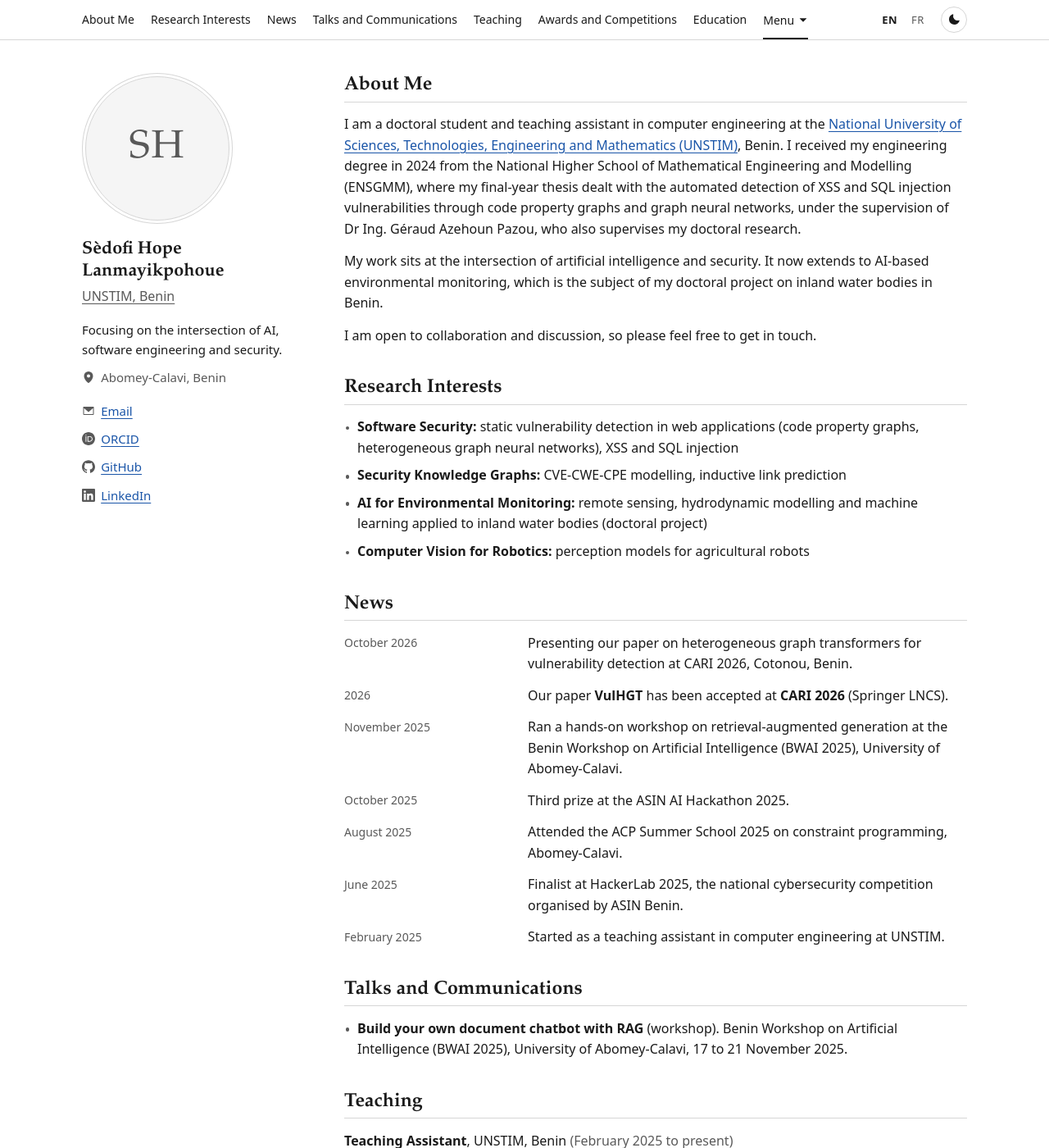
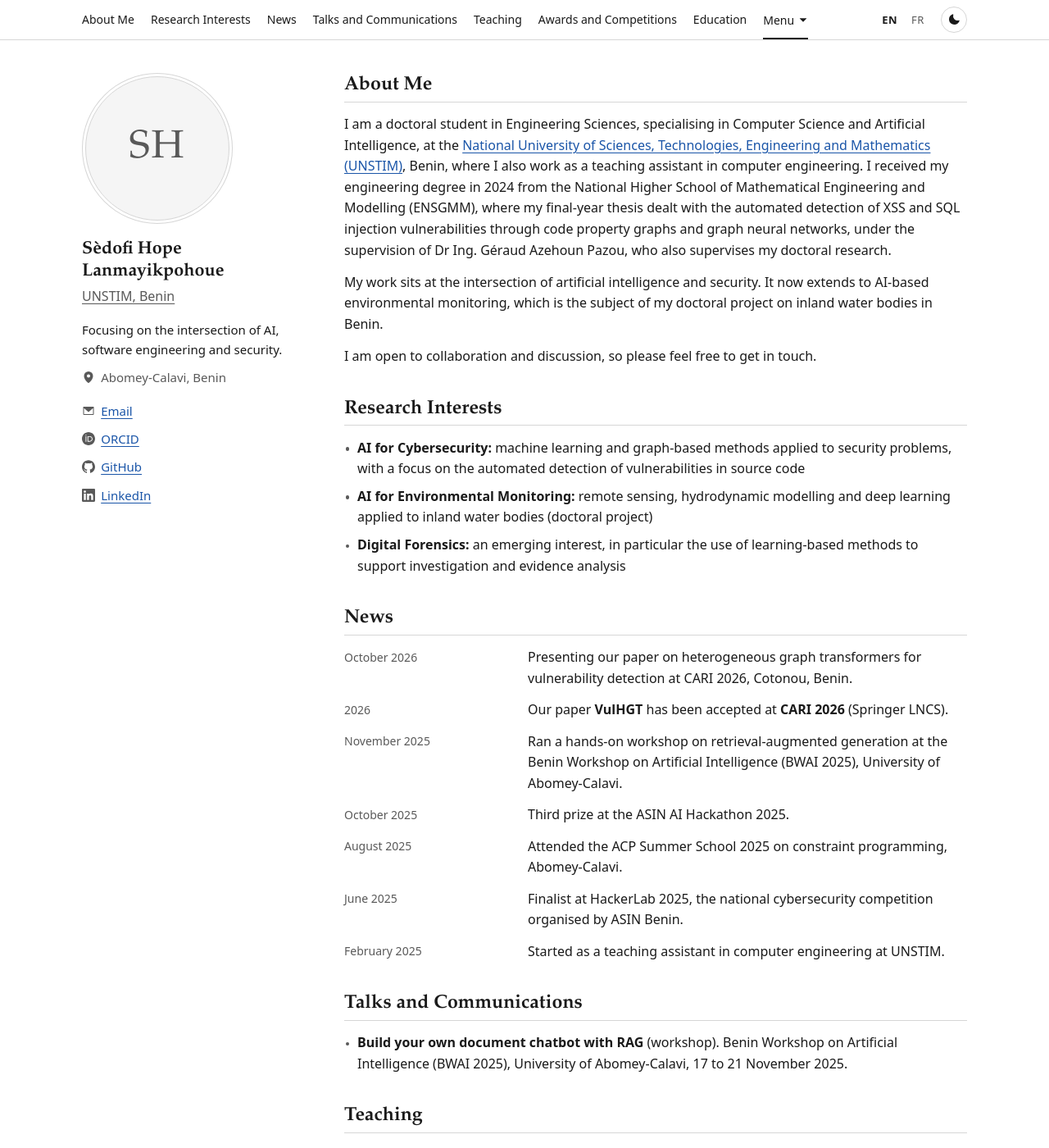
Before and after one commit to sedofihope/sedofihope.github.io, a Jekyll site: the page built from index.html, in a window 1280 px wide and 1400 px high. Shown: the whole window at 82% size. Built offline with Jekyll 4.4.1, drawn with Linux system fonts in a browser that asks for light colours; some of the changed text lies outside the part shown.

Commit message:
Correct PhD title, research interests and teaching
- PhD in Engineering Sciences, specialisation Computer Science and
  Artificial Intelligence; computer engineering kept for the teaching
  post only (About, Education, meta description, JSON-LD jobTitle)
- Research interests reduced to three: AI for Cybersecurity, AI for
  Environmental Monitoring, Digital Forensics; knowsAbout aligned
- Teaching: writing of course notes added

```diff
--- a/_data/content_en.yml
+++ b/_data/content_en.yml
@@ -12,9 +12,10 @@ og_locale: en_GB
 page_title: Sèdofi Hope Lanmayikpohoue - Homepage
 news_page_title: News - Sèdofi Hope Lanmayikpohoue
 description: >-
-  Sèdofi Hope Lanmayikpohoue, doctoral student and teaching assistant in computer
-  engineering at UNSTIM, Benin. Research on AI for software security: static
-  vulnerability detection, code property graphs, graph neural networks.
+  Sèdofi Hope Lanmayikpohoue, doctoral student in Engineering Sciences (Computer
+  Science and Artificial Intelligence) at UNSTIM, Benin, and teaching assistant in
+  computer engineering. Research on AI for cybersecurity, including the detection
+  of vulnerabilities in source code, and AI for environmental monitoring.
 
 ui:
   skip: Skip to main content
@@ -52,16 +53,16 @@ sidebar:
   location: Abomey-Calavi, Benin
 
 jsonld:
-  job_title: Doctoral student and teaching assistant in computer engineering
+  job_title: Doctoral student in Engineering Sciences (Computer Science and Artificial Intelligence) and teaching assistant in computer engineering
   affiliation: National University of Sciences, Technologies, Engineering and Mathematics (UNSTIM)
   alumni_of: National Higher School of Mathematical Engineering and Modelling (ENSGMM)
   knows_about:
-    - Software security
-    - Static vulnerability detection
-    - Code property graphs
+    - AI for cybersecurity
+    - Vulnerability detection in source code
     - Graph neural networks
-    - Security knowledge graphs
     - AI for environmental monitoring
+    - Remote sensing
+    - Digital forensics
 
 nav:
   about: About Me
@@ -88,21 +89,19 @@ sections:
   skills: Technical Skills
 
 about: |
-  I am a doctoral student and teaching assistant in computer engineering at the [National University of Sciences, Technologies, Engineering and Mathematics (UNSTIM)](https://www.unstim.bj), Benin. I received my engineering degree in 2024 from the National Higher School of Mathematical Engineering and Modelling (ENSGMM), where my final-year thesis dealt with the automated detection of XSS and SQL injection vulnerabilities through code property graphs and graph neural networks, under the supervision of Dr Ing. Géraud Azehoun Pazou, who also supervises my doctoral research.
+  I am a doctoral student in Engineering Sciences, specialising in Computer Science and Artificial Intelligence, at the [National University of Sciences, Technologies, Engineering and Mathematics (UNSTIM)](https://www.unstim.bj), Benin, where I also work as a teaching assistant in computer engineering. I received my engineering degree in 2024 from the National Higher School of Mathematical Engineering and Modelling (ENSGMM), where my final-year thesis dealt with the automated detection of XSS and SQL injection vulnerabilities through code property graphs and graph neural networks, under the supervision of Dr Ing. Géraud Azehoun Pazou, who also supervises my doctoral research.
 
   My work sits at the intersection of artificial intelligence and security. It now extends to AI-based environmental monitoring, which is the subject of my doctoral project on inland water bodies in Benin.
 
   I am open to collaboration and discussion, so please feel free to get in touch.
 
 research:
-  - label: Software Security
-    text: static vulnerability detection in web applications (code property graphs, heterogeneous graph neural networks), XSS and SQL injection
-  - label: Security Knowledge Graphs
-    text: CVE-CWE-CPE modelling, inductive link prediction
+  - label: AI for Cybersecurity
+    text: machine learning and graph-based methods applied to security problems, with a focus on the automated detection of vulnerabilities in source code
   - label: AI for Environmental Monitoring
-    text: remote sensing, hydrodynamic modelling and machine learning applied to inland water bodies (doctoral project)
-  - label: Computer Vision for Robotics
-    text: perception models for agricultural robots
+    text: remote sensing, hydrodynamic modelling and deep learning applied to inland water bodies (doctoral project)
+  - label: Digital Forensics
+    text: an emerging interest, in particular the use of learning-based methods to support investigation and evidence analysis
 
 # Reverse chronological order, most recent first.
 news:
@@ -157,7 +156,7 @@ teaching:
   place: UNSTIM, Benin
   period: February 2025 to present
   courses: Algorithmics; Python programming (CPGE, first year); Numerical methods with MATLAB and Octave (CPGE, second year).
-  other: Also involved in exercise design, exam marking, and the supervision of student projects and interns.
+  other: Also involved in the writing of course notes, in exercise design and exam marking, and in the supervision of student projects and interns.
 
 awards:
   - date: October 2025
@@ -178,7 +177,7 @@ awards:
 
 education:
   - period: Ongoing # TODO replace with "[year] to present"
-    text: "PhD student in computer engineering, UNSTIM, Benin. Doctoral project on AI-based monitoring of inland water bodies. Advisor: Dr Ing. Géraud Azehoun Pazou."
+    text: "PhD in Engineering Sciences, specialisation: Computer Science and Artificial Intelligence, UNSTIM, Benin. Doctoral project on AI-based monitoring of inland water bodies. Advisor: Dr Ing. Géraud Azehoun Pazou."
   - period: 2021 to 2024
     text: "Engineering degree in Computer Science, Logistics and Operations Research, [National Higher School of Mathematical Engineering and Modelling (ENSGMM)](https://ensgmm.unstim.bj), Abomey, Benin. Final-year thesis: *Web application security: code property graphs and graph neural networks for the automated detection of XSS and SQL injection vulnerabilities*."
   - period: 2019 to 2021
--- a/_data/content_fr.yml
+++ b/_data/content_fr.yml
@@ -7,10 +7,11 @@ og_locale: fr_FR
 page_title: Sèdofi Hope Lanmayikpohoue - Page personnelle
 news_page_title: Actualités - Sèdofi Hope Lanmayikpohoue
 description: >-
-  Sèdofi Hope Lanmayikpohoue, doctorant et assistant d'enseignement en génie
-  informatique à l'UNSTIM, Bénin. Recherche en IA pour la sécurité logicielle :
-  détection statique de vulnérabilités, graphes de propriétés de code, réseaux
-  de neurones sur graphes.
+  Sèdofi Hope Lanmayikpohoue, doctorant en Sciences de l'Ingénieur (Informatique
+  et Intelligence Artificielle) à l'UNSTIM, Bénin, et assistant d'enseignement en
+  génie informatique. Recherche en IA pour la cybersécurité, notamment la
+  détection de vulnérabilités dans le code source, et en IA pour la surveillance
+  environnementale.
 
 ui:
   skip: Aller au contenu principal
@@ -49,16 +50,16 @@ sidebar:
   location: Abomey-Calavi, Bénin
 
 jsonld:
-  job_title: Doctorant et assistant d'enseignement en génie informatique
+  job_title: Doctorant en Sciences de l'Ingénieur (Informatique et Intelligence Artificielle) et assistant d'enseignement en génie informatique
   affiliation: Université Nationale des Sciences, Technologies, Ingénierie et Mathématiques (UNSTIM)
   alumni_of: École Nationale Supérieure de Génie Mathématique et Modélisation (ENSGMM)
   knows_about:
-    - Sécurité logicielle
-    - Détection statique de vulnérabilités
-    - Graphes de propriétés de code
+    - IA pour la cybersécurité
+    - Détection de vulnérabilités dans le code source
     - Réseaux de neurones sur graphes
-    - Graphes de connaissances de sécurité
     - IA pour la surveillance environnementale
+    - Télédétection
+    - Investigation numérique
 
 nav:
   about: À propos
@@ -85,21 +86,19 @@ sections:
   skills: Compétences techniques
 
 about: |
-  Je suis doctorant et assistant d'enseignement en génie informatique à l'[Université Nationale des Sciences, Technologies, Ingénierie et Mathématiques (UNSTIM)](https://www.unstim.bj), au Bénin. J'ai obtenu mon diplôme d'ingénieur en 2024 à l'École Nationale Supérieure de Génie Mathématique et Modélisation (ENSGMM), avec un mémoire sur la détection automatique des vulnérabilités XSS et par injection SQL à l'aide des graphes de propriétés de code et des réseaux de neurones sur graphes, sous la direction du Dr Ing. Géraud Azehoun Pazou, qui encadre également mes travaux de doctorat.
+  Je suis doctorant en Sciences de l'Ingénieur, spécialité Informatique et Intelligence Artificielle, à l'[Université Nationale des Sciences, Technologies, Ingénierie et Mathématiques (UNSTIM)](https://www.unstim.bj), au Bénin, où je suis également assistant d'enseignement en génie informatique. J'ai obtenu mon diplôme d'ingénieur en 2024 à l'École Nationale Supérieure de Génie Mathématique et Modélisation (ENSGMM), avec un mémoire sur la détection automatique des vulnérabilités XSS et par injection SQL à l'aide des graphes de propriétés de code et des réseaux de neurones sur graphes, sous la direction du Dr Ing. Géraud Azehoun Pazou, qui encadre également mes travaux de doctorat.
 
   Mes travaux se situent à l'intersection de l'intelligence artificielle et de la sécurité. Ils s'étendent aujourd'hui à la surveillance environnementale par l'IA, objet de mon projet de thèse sur les plans d'eau continentaux du Bénin.
 
   Je suis ouvert aux collaborations et aux échanges, n'hésitez pas à me contacter.
 
 research:
-  - label: Sécurité logicielle
-    text: détection statique de vulnérabilités dans les applications web (graphes de propriétés de code, réseaux de neurones sur graphes hétérogènes), XSS et injection SQL
-  - label: Graphes de connaissances de sécurité
-    text: modélisation CVE-CWE-CPE, prédiction de liens inductive
+  - label: IA pour la cybersécurité
+    text: apprentissage automatique et méthodes à base de graphes appliqués aux problèmes de sécurité, avec un intérêt particulier pour la détection automatique des vulnérabilités dans le code source
   - label: IA pour la surveillance environnementale
-    text: télédétection, modélisation hydrodynamique et apprentissage automatique appliqués aux plans d'eau continentaux (projet de thèse)
-  - label: Vision par ordinateur pour la robotique
-    text: modèles de perception pour robots agricoles
+    text: télédétection, modélisation hydrodynamique et apprentissage profond appliqués aux plans d'eau continentaux (projet de thèse)
+  - label: Investigation numérique
+    text: axe émergent, notamment l'apport des méthodes d'apprentissage à l'analyse de preuves et à la conduite d'investigations
 
 # Ordre antichronologique, la plus récente en haut.
 news:
@@ -154,7 +153,7 @@ teaching:
   place: UNSTIM, Bénin
   period: février 2025 à aujourd'hui
   courses: Algorithmique ; programmation Python (CPGE, première année) ; méthodes numériques avec MATLAB et Octave (CPGE, deuxième année).
-  other: Participation à la conception d'exercices, à la correction des évaluations et à l'encadrement de projets étudiants et de stagiaires.
+  other: Participation à la rédaction des notes de cours, à la conception d'exercices, à la correction des évaluations et à l'encadrement de projets étudiants et de stagiaires.
 
 awards:
   - date: octobre 2025
@@ -175,7 +174,7 @@ awards:
 
 education:
   - period: En cours # TODO remplacer par "[année] à aujourd'hui"
-    text: "Doctorat en génie informatique, UNSTIM, Bénin. Projet de thèse sur la surveillance des plans d'eau continentaux par l'IA. Directeur : Dr Ing. Géraud Azehoun Pazou."
+    text: "Doctorat en Sciences de l'Ingénieur, spécialité Informatique et Intelligence Artificielle, UNSTIM, Bénin. Projet de thèse sur la surveillance des plans d'eau continentaux par l'IA. Directeur : Dr Ing. Géraud Azehoun Pazou."
   - period: 2021 à 2024
     text: "Diplôme d'ingénieur de conception en Informatique, Logistique et Recherche Opérationnelle, [ENSGMM](https://ensgmm.unstim.bj), Abomey, Bénin. Mémoire : *Sécurité des applications web : application des graphes de propriétés de code et des réseaux de neurones sur graphes pour la détection automatique des vulnérabilités XSS et SQLi*."
   - period: 2019 à 2021
```
